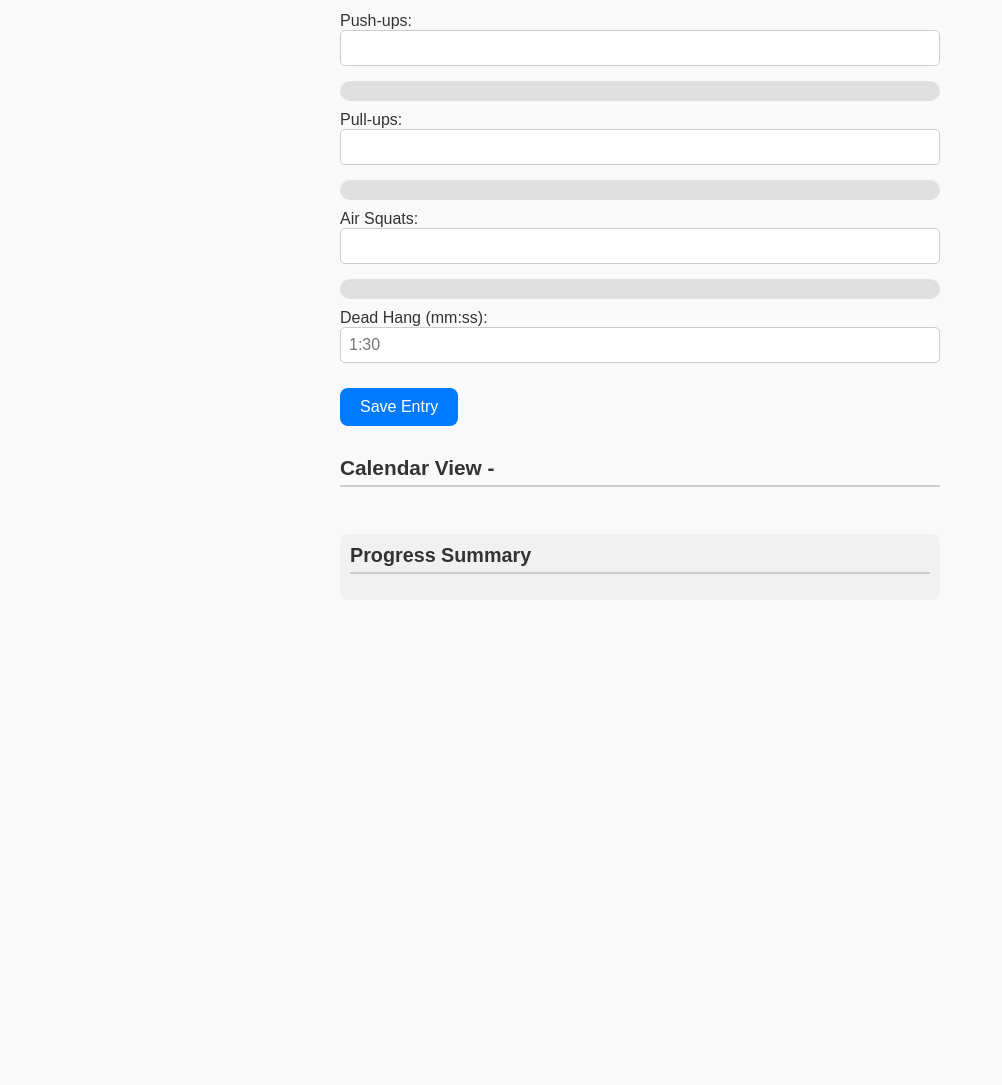
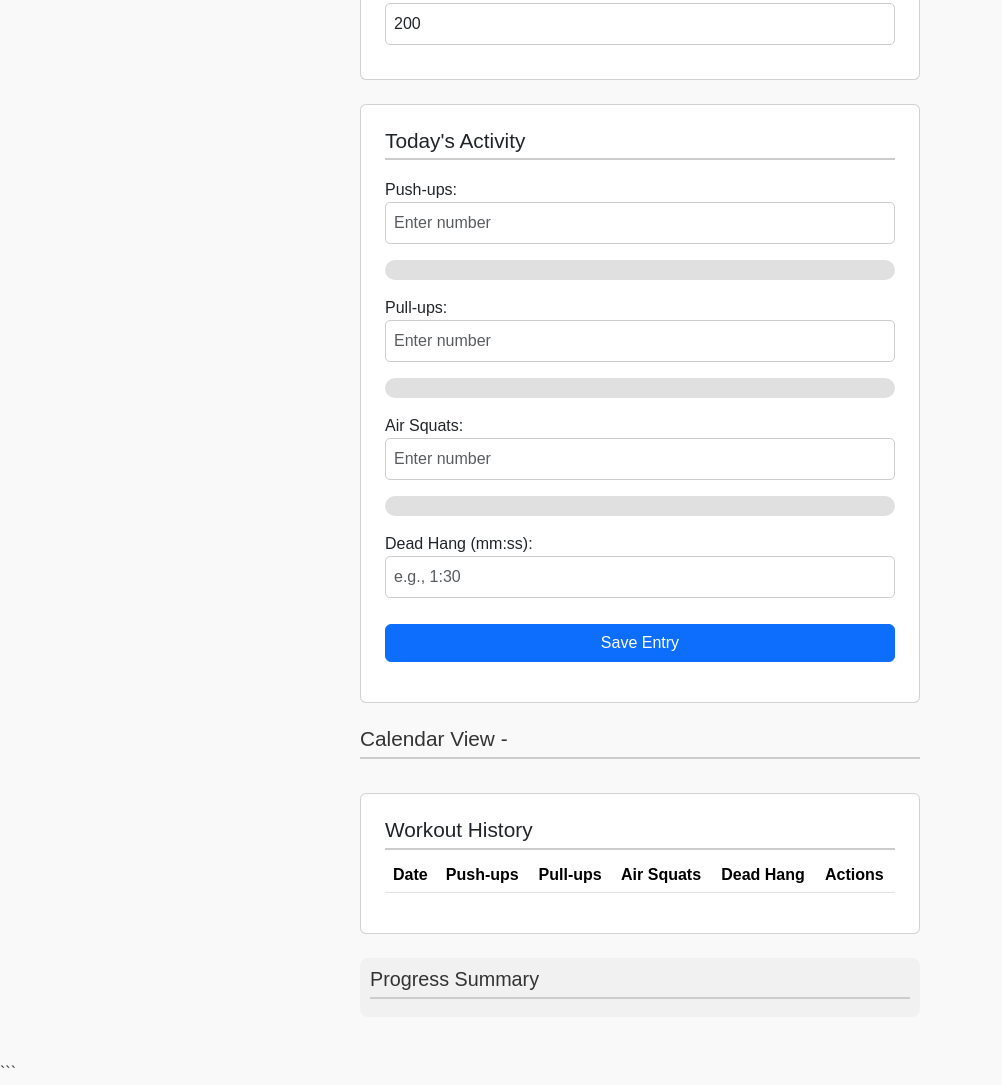
Before and after one commit to DMALUVM/Fitness-Tracker-V2, a plain HTML site: page index.html in a window 1280 px wide. Shown: the part 419-1504 px from the top of the page, without its empty margins (0-1002 px from the left). Before the commit the page ends 1069 px from the top, so only its background shows below. Drawn offline with nearby package versions, Linux system fonts and the light colour scheme; a script that the page names is missing.

Commit message:
Update index.html

````diff
--- a/index.html
+++ b/index.html
@@ -1,3 +1,4 @@
+```html
 <!DOCTYPE html>
 <html lang="en">
 <head>
@@ -6,48 +7,78 @@
   <meta name="apple-mobile-web-app-capable" content="yes" />
   <meta name="apple-mobile-web-app-status-bar-style" content="default" />
   <meta name="theme-color" content="#ffffff" />
-  <title>Fitness Tracker</title>
+  <title>Fitness Tracker V2</title>
+  <link href="https://cdn.jsdelivr.net/npm/bootstrap@5.3.3/dist/css/bootstrap.min.css" rel="stylesheet">
   <link rel="stylesheet" href="style.css" />
 </head>
 <body>
-  <div class="app-container">
-    <header>
+  <div class="app-container container mt-4">
+    <header class="text-center mb-4">
       <h1>Daily Fitness Tracker</h1>
+      <p class="text-muted">Track your daily fitness goals and monitor your progress!</p>
     </header>
 
-    <section class="goals-section">
+    <section class="goals-section card p-4 mb-4">
       <h2>Set Your Daily Goals</h2>
       <div class="goal-inputs">
-        <label>Push-ups: <input type="number" id="goalPushups" value="200" /></label>
-        <label>Pull-ups: <input type="number" id="goalPullups" value="20" /></label>
-        <label>Air Squats: <input type="number" id="goalSquats" value="200" /></label>
+        <label class="form-label">Push-ups: <input type="number" class="form-control" id="goalPushups" value="200" min="0" placeholder="Enter goal" /></label>
+        <label class="form-label">Pull-ups: <input type="number" class="form-control" id="goalPullups" value="20" min="0" placeholder="Enter goal" /></label>
+        <label class="form-label">Air Squats: <input type="number" class="form-control" id="goalSquats" value="200" min="0" placeholder="Enter goal" /></label>
       </div>
     </section>
 
-    <section class="entry-section">
+    <section class="entry-section card p-4 mb-4">
       <h2>Today's Activity</h2>
-      <div class="entry-inputs">
-        <label>Push-ups: <input type="number" id="pushups" /></label>
-        <div class="progress-bar" id="progressPushups"><div></div></div>
+      <form id="workout-form" class="entry-inputs">
+        <div class="mb-3">
+          <label class="form-label">Push-ups: <input type="number" class="form-control" id="pushups" placeholder="Enter number" min="0" /></label>
+          <div class="invalid-feedback" id="pushups-error"></div>
+        </div>
+        <div class="progress-bar mb-3" id="progressPushups"><div></div></div>
 
-        <label>Pull-ups: <input type="number" id="pullups" /></label>
-        <div class="progress-bar" id="progressPullups"><div></div></div>
+        <div class="mb-3">
+          <label class="form-label">Pull-ups: <input type="number" class="form-control" id="pullups" placeholder="Enter number" min="0" /></label>
+          <div class="invalid-feedback" id="pullups-error"></div>
+        </div>
+        <div class="progress-bar mb-3" id="progressPullups"><div></div></div>
 
-        <label>Air Squats: <input type="number" id="squats" /></label>
-        <div class="progress-bar" id="progressSquats"><div></div></div>
+        <div class="mb-3">
+          <label class="form-label">Air Squats: <input type="number" class="form-control" id="squats" placeholder="Enter number" min="0" /></label>
+          <div class="invalid-feedback" id="squats-error"></div>
+        </div>
+        <div class="progress-bar mb-3" id="progressSquats"><div></div></div>
 
-        <label>Dead Hang (mm:ss): <input type="text" id="deadHang" placeholder="1:30" /></label>
-        <button id="saveEntry">Save Entry</button>
-        <span id="syncStatus" class="sync-status"></span>
-      </div>
+        <div class="mb-3">
+          <label class="form-label">Dead Hang (mm:ss): <input type="text" class="form-control" id="deadHang" placeholder="e.g., 1:30" /></label>
+          <div class="invalid-feedback" id="deadHang-error"></div>
+        </div>
+        <button type="submit" class="btn btn-primary w-100" id="saveEntry">Save Entry</button>
+      </form>
     </section>
 
-    <section class="calendar-section">
+    <section class="calendar-section mb-4">
       <h2>Calendar View - <span id="calendarMonthYear"></span></h2>
       <div id="calendar"></div>
     </section>
 
-    <section class="summary-section">
+    <section class="history-section card p-4 mb-4">
+      <h2>Workout History</h2>
+      <table class="table table-striped table-hover">
+        <thead>
+          <tr>
+            <th scope="col" class="sortable" data-sort="date">Date</th>
+            <th scope="col" class="sortable" data-sort="pushups">Push-ups</th>
+            <th scope="col" class="sortable" data-sort="pullups">Pull-ups</th>
+            <th scope="col" class="sortable" data-sort="squats">Air Squats</th>
+            <th scope="col" class="sortable" data-sort="deadHang">Dead Hang</th>
+            <th scope="col">Actions</th>
+          </tr>
+        </thead>
+        <tbody id="workout-history"></tbody>
+      </table>
+    </section>
+
+    <section class="summary-section mb-4">
       <h2>Progress Summary</h2>
       <div id="summary"></div>
     </section>
@@ -56,16 +87,32 @@
   <!-- Modal for editing past entries -->
   <div id="editModal" class="modal hidden">
     <div class="modal-content">
-      <span class="close-button" id="closeModal">&times;</span>
+      <span class="close-button" id="closeModal">×</span>
       <h3>Edit Entry for <span id="editDateLabel"></span></h3>
-      <label>Push-ups: <input type="number" id="editPushups" /></label>
-      <label>Pull-ups: <input type="number" id="editPullups" /></label>
-      <label>Air Squats: <input type="number" id="editSquats" /></label>
-      <label>Dead Hang (mm:ss): <input type="text" id="editDeadHang" /></label>
-      <button id="saveEdit">Save Changes</button>
+      <form id="edit-form">
+        <div class="mb-3">
+          <label class="form-label">Push-ups: <input type="number" class="form-control" id="editPushups" min="0" placeholder="Enter number" /></label>
+          <div class="invalid-feedback" id="editPushups-error"></div>
+        </div>
+        <div class="mb-3">
+          <label class="form-label">Pull-ups: <input type="number" class="form-control" id="editPullups" min="0" placeholder="Enter number" /></label>
+          <div class="invalid-feedback" id="editPullups-error"></div>
+        </div>
+        <div class="mb-3">
+          <label class="form-label">Air Squats: <input type="number" class="form-control" id="editSquats" min="0" placeholder="Enter number" /></label>
+          <div class="invalid-feedback" id="editSquats-error"></div>
+        </div>
+        <div class="mb-3">
+          <label class="form-label">Dead Hang (mm:ss): <input type="text" class="form-control" id="editDeadHang" placeholder="e.g., 1:30" /></label>
+          <div class="invalid-feedback" id="editDeadHang-error"></div>
+        </div>
+        <button type="submit" class="btn btn-primary" id="saveEdit">Save Changes</button>
+      </form>
     </div>
   </div>
 
+  <script src="https://cdn.jsdelivr.net/npm/bootstrap@5.3.3/dist/js/bootstrap.bundle.min.js"></script>
   <script src="script.js"></script>
 </body>
 </html>
+```
````
